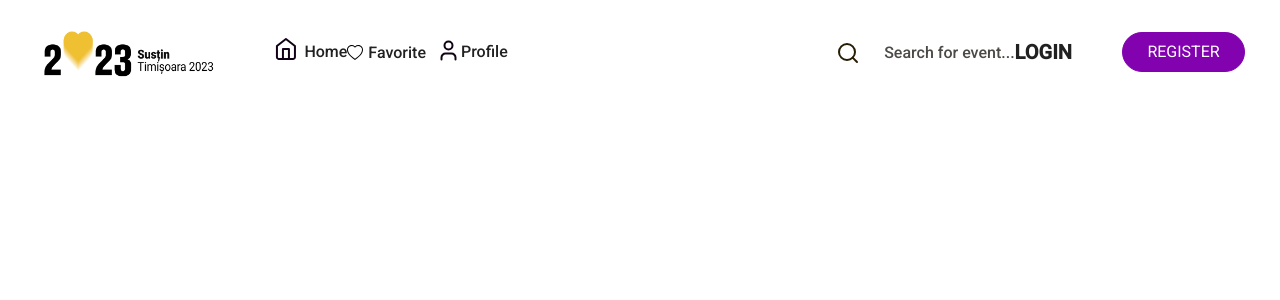
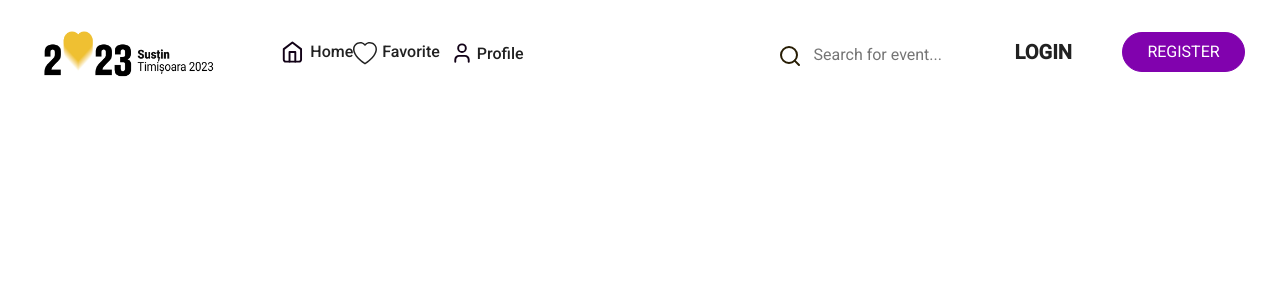
Before and after one commit to mihaihosu/NessLabs, an Angular app in the folder ness-lab-angular/: page / in a window 1280 px wide. Shown: the top 300 px of the page. Built offline with nearby package versions, Linux system fonts and the light colour scheme.

Commit message:
added MatIconModule, updated navbar

```diff
--- a/ness-lab-angular/package.json
+++ b/ness-lab-angular/package.json
@@ -22,6 +22,7 @@
     "@angular/platform-browser-dynamic": "^14.3.0",
     "@angular/router": "^14.3.0",
     "bootstrap": "^5.2.3",
+    "ngx-bootstrap": "^10.2.0",
     "rxjs": "~7.5.0",
     "tslib": "^2.3.0",
     "zone.js": "~0.11.4"
--- a/ness-lab-angular/src/app/app.module.ts
+++ b/ness-lab-angular/src/app/app.module.ts
@@ -6,7 +6,8 @@ import { AppComponent } from './app.component';
 import { NavbarComponent } from './navbar/navbar.component';
 import { MaterialModule } from './shared/material.module';
 import { FormsModule } from '@angular/forms';
-
+import { IconModule } from './shared/icon/icon/icon.module';
+import { HttpClientModule } from '@angular/common/http';
 @NgModule({
   declarations: [AppComponent, NavbarComponent],
   imports: [
@@ -15,6 +16,8 @@ import { FormsModule } from '@angular/forms';
     BrowserAnimationsModule,
     MaterialModule,
     FormsModule,
+    IconModule,
+    HttpClientModule,
   ],
   providers: [],
   bootstrap: [AppComponent],
--- a/ness-lab-angular/src/app/navbar/navbar.component.html
+++ b/ness-lab-angular/src/app/navbar/navbar.component.html
@@ -1,35 +1,30 @@
-<div>
 <mat-toolbar class="toolbar">
   <div class="img-logo-timisoara-2023">
     <img src="./assets/img/logo-timisoara-2023.png" />
   </div>
   <div class="home-div">
-      <img class="img-home" src="./assets/icons/home icon - selected.svg" />
+    <mat-icon class="icon-home" svgIcon="home"></mat-icon>
     <div class="home">Home</div>
   </div>
+  <div class="favorite-div">
+    <mat-icon svgIcon="heart"></mat-icon>
+    <div class="favorite">Favorite</div>
+  </div>
+  <div class="profile profile-div" (click)="clickProfile()">
+    <mat-icon svgIcon="user"></mat-icon>
     <div>
-      <img src="./assets/icons/heart.svg" />
-      <div class="d-inline-block favorite">Favorite</div>
-    </div>
-    <div>
-      <div class="profile" (click)="clickProfile()">
-        <img class="img-profile" src="./assets/icons/user.svg" />
-        <div class="d-inline-block">
-          <div class="">Profile</div>
+      <div class="profile-text">Profile</div>
     </div>
   </div>
-    </div>
-
   <div class="search-div">
-      <img src="./assets/icons/search.svg" />
-      <span class="span-search"> Search for event... </span>
+    <mat-icon svgIcon="search"></mat-icon>
+    <input type="text" placeholder="Search for event..." class="input-search" />
   </div>
   <div class="login-div">LOGIN</div>
   <div>
     <button class="btn btn-primary">REGISTER</button>
   </div>
 </mat-toolbar>
-</div>
 <div class="toolbar">
   <div class="login" *ngIf="clickprofile">Login</div>
   <div class="register" *ngIf="clickprofile">Register</div>
--- a/ness-lab-angular/src/app/navbar/navbar.component.scss
+++ b/ness-lab-angular/src/app/navbar/navbar.component.scss
@@ -13,39 +13,41 @@
 }
 .search-div {
   grid-column: 10;
-  margin-left: 100px;
-}
-.span-search {
-  margin-left: 20px;
-  color: #4c4a47;
-  font-size: 16px;
-  grid-column: 11;
+  display: flex;
+  justify-content: flex-start;
+  margin-top: 16px;
 }
 .home {
+  cursor: pointer;
   margin-left: 6px;
-  display: inline-block;
   font-size: 16px;
+  margin-top: 2px;
 }
 .home-div {
   grid-column: 3;
   display: flex;
   justify-content: flex-start;
 }
-.profile {
-  margin-left: 10px;
+.favorite-div {
+  display: flex;
+  justify-content: flex-start;
+  grid-column: 4;
+}
+.profile-div {
+  display: flex;
+  justify-content: flex-start;
+  grid-column: 5;
+  margin-left: 10px !important;
   font-size: 16px;
-  margin-top: 8px;
+  margin-top: 8px !important;
   width: 86px;
   height: 40px;
 }
-svg {
-  vertical-align: sub;
-}
-.img-home {
+.icon-home {
   margin-bottom: 6px;
 }
-.img-profile {
-  margin-bottom: 5px;
+.icon-profile {
+  margin-bottom: 10px;
 }
 .profile:hover {
   background-color: #fde6ff;
@@ -74,6 +76,7 @@ svg {
   height: 74px;
 }
 .favorite {
+  cursor: pointer;
   font-size: 16px;
   margin-left: 5px;
 }
@@ -82,7 +85,7 @@ svg {
   background: #fbfbfb;
   width: 174px;
   height: 40px;
-  margin-left: 10px;
+
   grid-column: 5;
 }
 .register {
@@ -92,5 +95,26 @@ svg {
   height: 40px;
   grid-column: 5;
   color: #8102ae;
+}
+.input-search {
+  border: none;
+  background: none;
+  outline: none;
+  font-size: 16px;
+  color: #333;
   margin-left: 10px;
+  width: 200px;
+  margin-bottom: 10px;
 }
+.mat-icon {
+  height: 30px;
+}
+.icon-favorite {
+  margin-top: 6px;
+  margin-left: 3px;
+}
+.profile-text {
+  cursor: pointer;
+  margin-top: 2px;
+  margin-left: 3px;
+}
--- /dev/null
+++ b/ness-lab-angular/src/app/shared/icon/icon/icon.module.ts
@@ -0,0 +1,29 @@
+// icon.module
+// Third Example - icon module
+import { NgModule } from '@angular/core';
+import { DomSanitizer, SafeResourceUrl } from '@angular/platform-browser';
+import { MaterialModule } from '../../material.module';
+import { MatIconRegistry } from '@angular/material/icon';
+
+@NgModule({
+  imports: [MaterialModule],
+})
+export class IconModule {
+  private path: string = '../../assets/icons';
+
+  constructor(
+    private domSanitizer: DomSanitizer,
+    public matIconRegistry: MatIconRegistry
+  ) {
+    this.matIconRegistry
+      .addSvgIcon('home', this.setPath(`${this.path}/home icon - selected.svg`))
+      .addSvgIcon('add', this.setPath(`${this.path}/add.svg`))
+      .addSvgIcon('user', this.setPath(`${this.path}/user.svg`))
+      .addSvgIcon('heart', this.setPath(`${this.path}/heart.svg`))
+      .addSvgIcon('search', this.setPath(`${this.path}/search.svg`));
+  }
+
+  private setPath(url: string): SafeResourceUrl {
+    return this.domSanitizer.bypassSecurityTrustResourceUrl(url);
+  }
+}
--- a/ness-lab-angular/src/app/shared/material.module.ts
+++ b/ness-lab-angular/src/app/shared/material.module.ts
@@ -36,6 +36,7 @@ import { MatTooltipModule } from '@angular/material/tooltip';
 import { MatPaginatorModule } from '@angular/material/paginator';
 import { MatSortModule } from '@angular/material/sort';
 import { MatTableModule } from '@angular/material/table';
+import { ModalModule } from 'ngx-bootstrap/modal';
 
 @NgModule({
   declarations: [],
@@ -76,6 +77,7 @@ import { MatTableModule } from '@angular/material/table';
     MatPaginatorModule,
     MatSortModule,
     MatTableModule,
+    ModalModule,
   ],
 })
 export class MaterialModule {}
--- a/ness-lab-angular/tsconfig.json
+++ b/ness-lab-angular/tsconfig.json
@@ -3,6 +3,7 @@
   "compileOnSave": false,
   "compilerOptions": {
     "baseUrl": "./",
+    "skipLibCheck": true,
     "outDir": "./dist/out-tsc",
     "forceConsistentCasingInFileNames": true,
     "strict": true,
@@ -18,10 +19,7 @@
     "importHelpers": true,
     "target": "es2020",
     "module": "es2020",
-    "lib": [
-      "es2020",
-      "dom"
-    ]
+    "lib": ["es2020", "dom"]
   },
   "angularCompilerOptions": {
     "enableI18nLegacyMessageIdFormat": false,
```
Also changed, not shown: ness-lab-angular/src/assets/icons/add.svg (added), 1 other file (tests, documents, lock files or other folders). Lines whose indentation alone changed are shown as unchanged.
